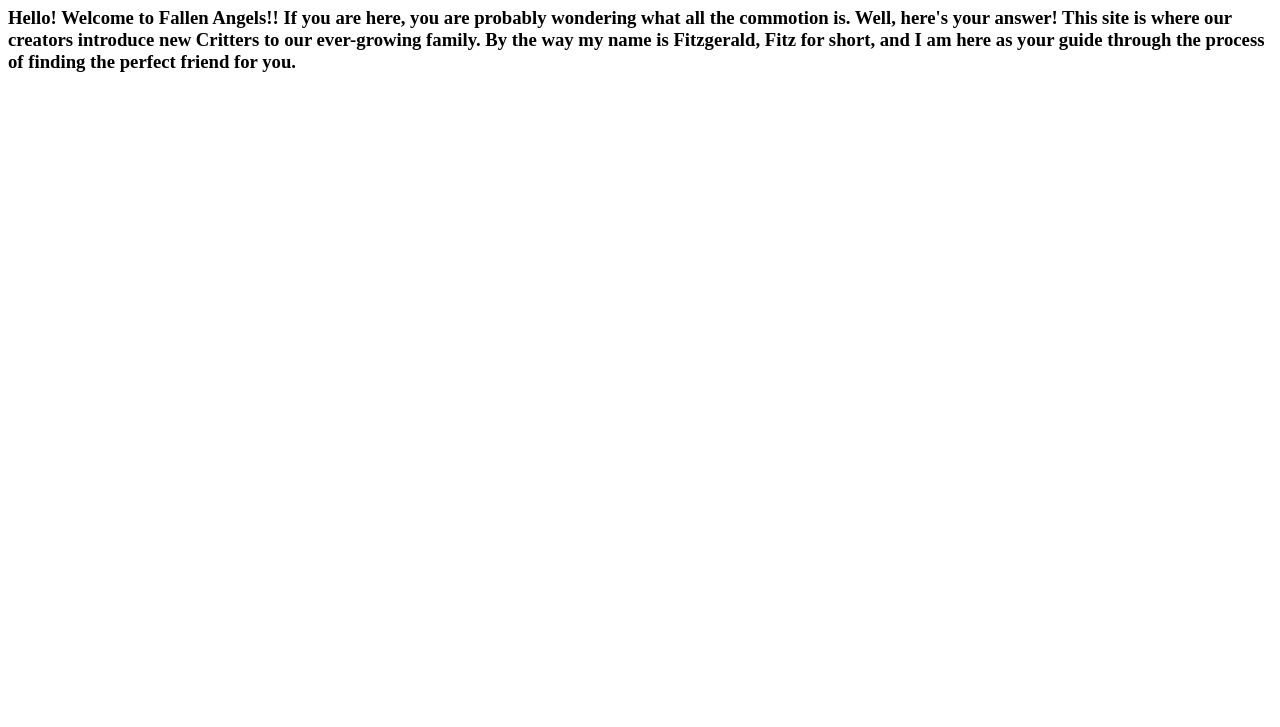
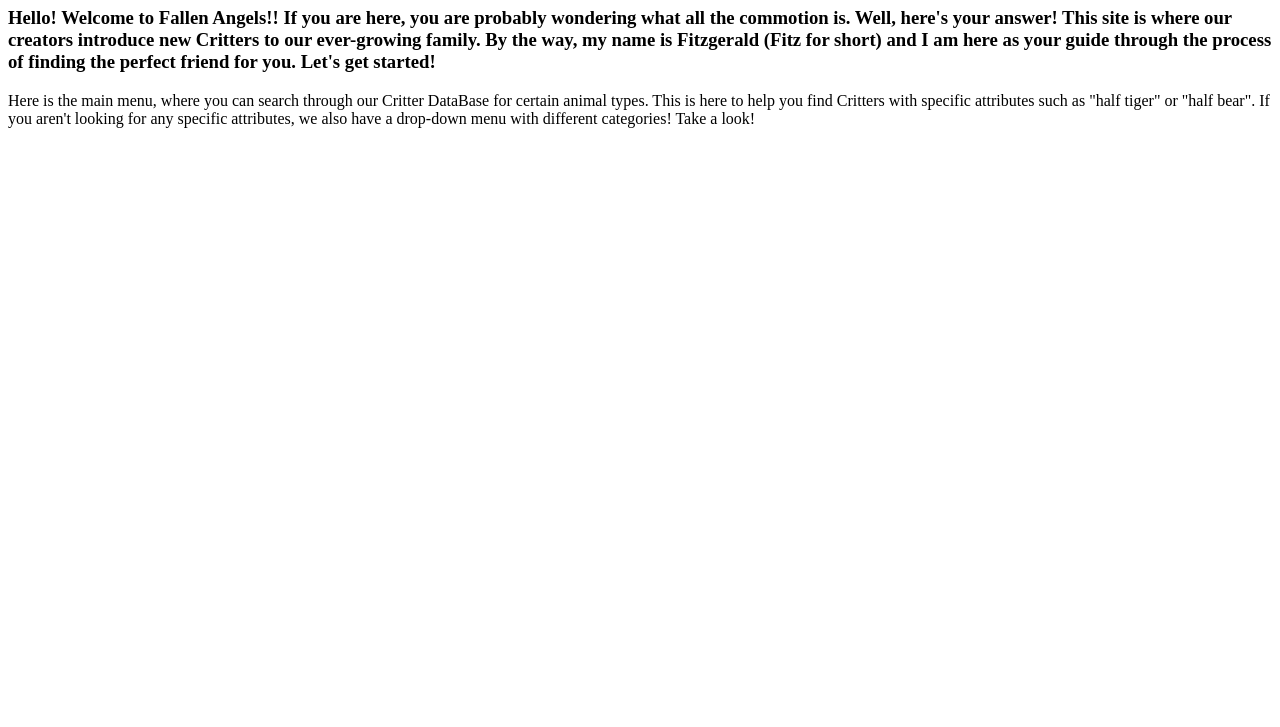
Before and after one commit to angelinarair33/Shopping_Cart, a plain HTML site: page index.html in a window 1280 px wide. Shown: the part 73-800 px from the top of the page. Drawn offline with Linux system fonts and the light colour scheme.

Commit message:
Update index.html
paragraph with menu ideas

```diff
--- a/index.html
+++ b/index.html
@@ -2,13 +2,16 @@
 <html lang="en-us">
 
 <head>
-  <title>Fallen Angels</title>
+  <title>Fallen Angel Critters</title>
 </head>
 
 <body>
   <header>
     <h1>Original Fallen Angel Creations</h1>
-    <h3>Hello! Welcome to Fallen Angels!! If you are here, you are probably wondering what all the commotion is. Well, here's your answer! This site is where our creators introduce new Critters to our ever-growing family. By the way my name is Fitzgerald, Fitz for short, and I am here as your guide through the process of finding the perfect friend for you.</h3>
+    <h3>Hello! Welcome to Fallen Angels!! If you are here, you are probably wondering what all the commotion is. Well, here's your answer! This site is where our creators introduce new Critters to our ever-growing family. By the way, my name is Fitzgerald (Fitz for short) and I am here as your guide through the process of finding the perfect friend for you. Let's get started!</h3>
   </header>
+  <content>
+    <p>Here is the main menu, where you can search through our Critter DataBase for certain animal types. This is here to help you find Critters with specific attributes such as "half tiger" or "half bear". If you aren't looking for any specific attributes, we also have a drop-down menu with different categories! Take a look!</p>
+  </content>
 </body>
 </html>
```
